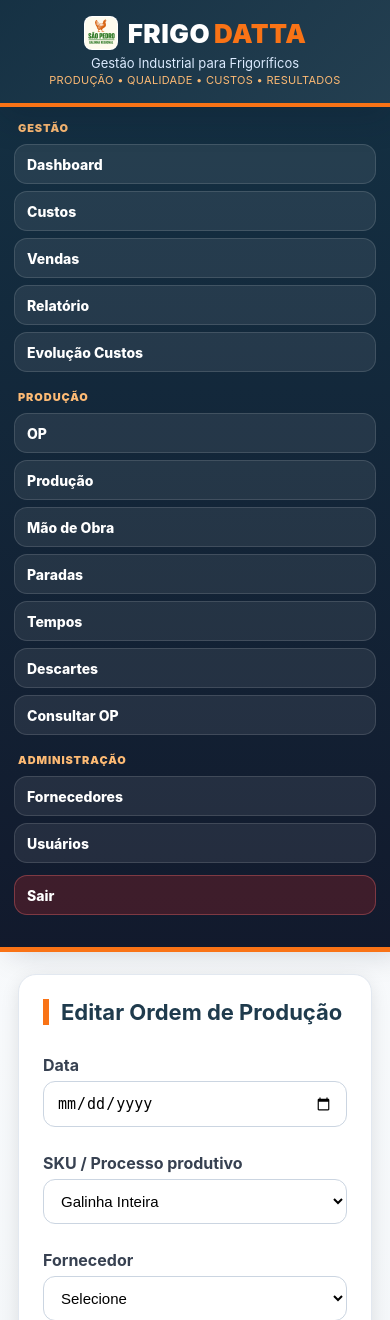
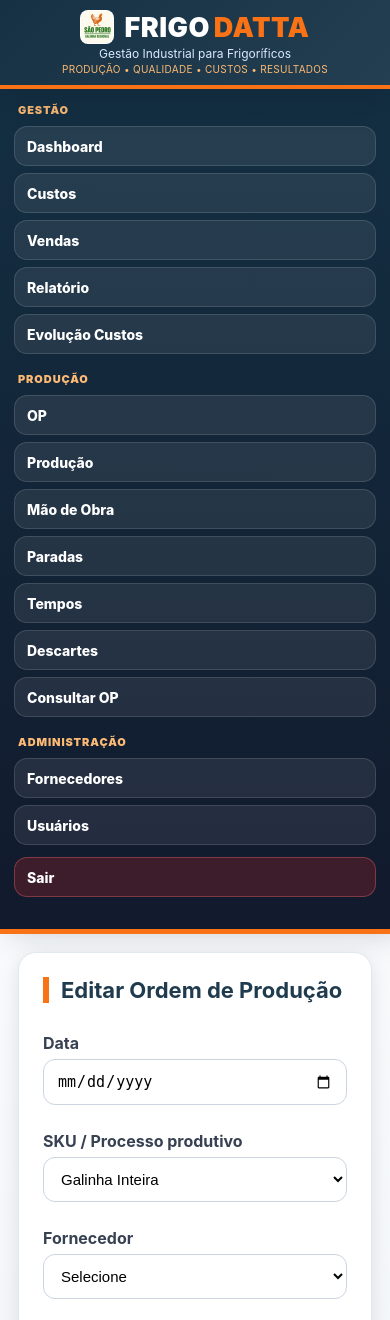
Before and after one commit to RaoMao0712/abatedouro-indicadores, a Flask app: page /op/1/editar in a window 390 px wide. Shown: the top 1320 px of the page. Run offline with Flask 3, Linux system fonts and the light colour scheme; a user stored in the database is signed in; tables that the repository leaves empty hold one stand-in row (values such as "Sample post"); a database or web service that is not in the repository returns one stand-in record (values such as "Sample title"); parts of the project's set-up code (start-up, migrations or seed data) failed here and were passed over; some libraries are stand-ins or nearby versions.

Commit message:
Hero compacto

```diff
--- a/static/style.css
+++ b/static/style.css
@@ -1180,3 +1180,127 @@ button:hover {
         width: 100%;
     }
 }
+
+
+/* AJUSTE FINAL: PRIMEIRA DOBRA DO DASHBOARD */
+
+.container-com-sidebar {
+    padding-top: 18px;
+}
+
+.topo-compacto {
+    min-height: 76px;
+    padding-top: 10px;
+    padding-bottom: 10px;
+}
+
+.topo-compacto .brand h1 {
+    font-size: 27px;
+}
+
+.topo-compacto .brand p {
+    font-size: 12px;
+    margin-top: 2px;
+}
+
+.topo-compacto .brand p small {
+    font-size: 10px;
+}
+
+.hero-dashboard-com-filtros {
+    padding: 12px 16px;
+    margin-bottom: 10px;
+}
+
+.hero-dashboard-com-filtros h2 {
+    font-size: 20px;
+    margin-bottom: 6px;
+}
+
+.hero-resumo-inline {
+    gap: 2px;
+    font-size: 12px;
+}
+
+.hero-filtros-form {
+    padding: 10px;
+}
+
+.hero-filtros-grid {
+    gap: 8px;
+}
+
+.hero-filtros-form input,
+.hero-filtros-form select,
+.botao-hero-filtro {
+    height: 36px;
+    font-size: 12px;
+}
+
+.hero-filtros-form label {
+    font-size: 10px;
+}
+
+.section-title {
+    margin: 14px 0 10px;
+}
+
+.section-title h2,
+.section-title-row h2 {
+    font-size: 21px;
+    margin-top: 5px;
+}
+
+.cards-executivos {
+    gap: 14px;
+    margin-bottom: 18px;
+}
+
+.kpi-card {
+    min-height: 125px;
+    padding: 18px 18px;
+    border-radius: 18px;
+}
+
+.kpi-card .kpi-label {
+    font-size: 11px;
+    margin-bottom: 8px;
+}
+
+.kpi-card strong {
+    font-size: 30px;
+    margin-bottom: 8px;
+}
+
+.kpi-card small {
+    font-size: 12px;
+}
+
+.kpi-card::after {
+    width: 86px;
+    height: 86px;
+    right: -28px;
+    top: -28px;
+}
+
+@media (max-width: 1300px) {
+    .container-com-sidebar .cards-executivos {
+        grid-template-columns: repeat(4, minmax(0, 1fr));
+    }
+}
+
+@media (max-width: 1100px) {
+    .topo-compacto {
+        min-height: auto;
+    }
+
+    .container-com-sidebar .cards-executivos {
+        grid-template-columns: repeat(2, minmax(0, 1fr));
+    }
+}
+
+@media (max-width: 720px) {
+    .container-com-sidebar .cards-executivos {
+        grid-template-columns: 1fr;
+    }
+}
```
